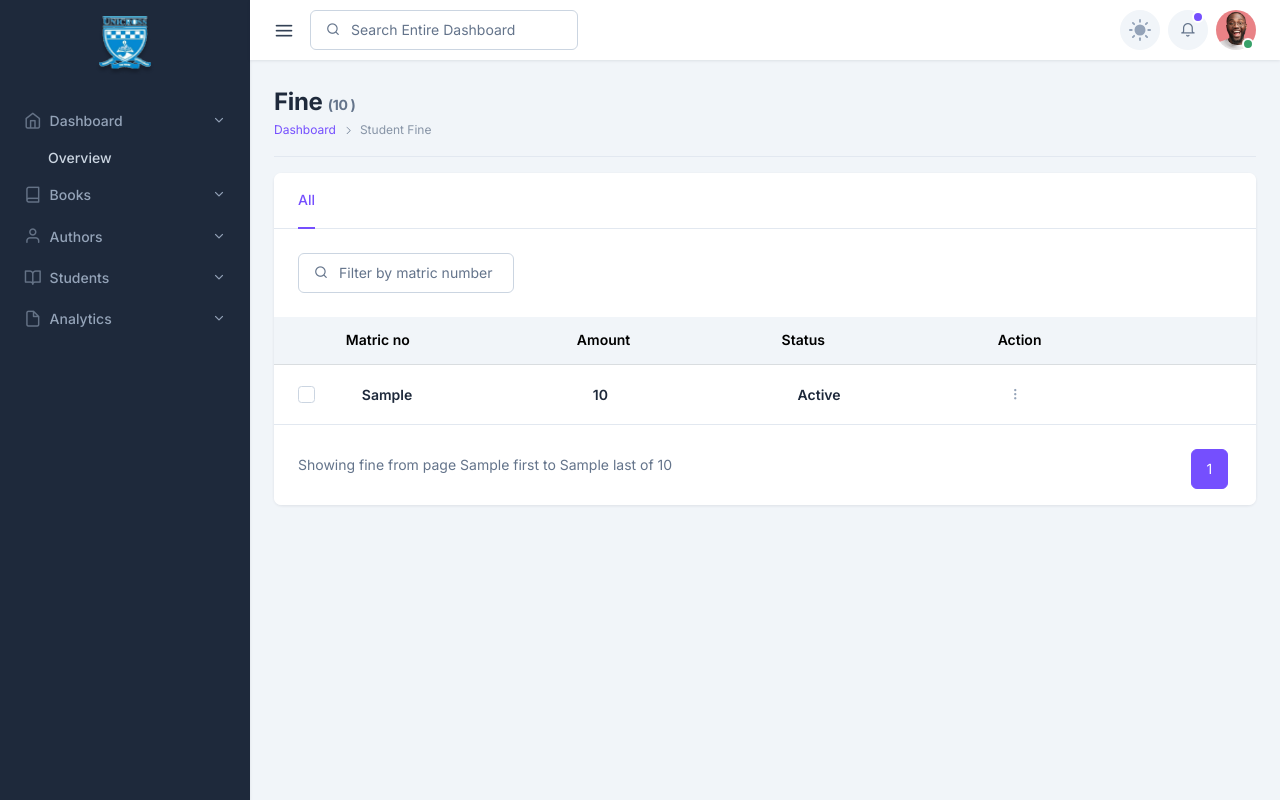
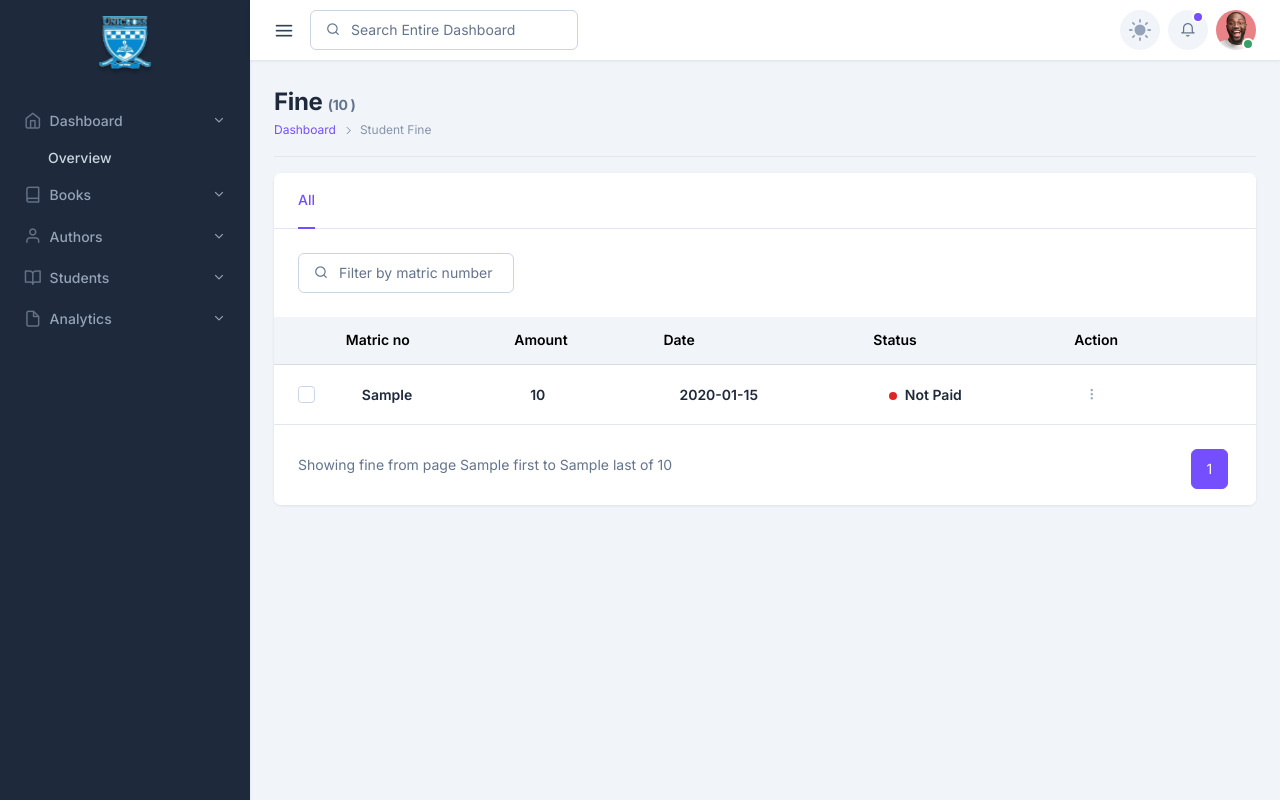
Before and after one commit to onaya7/Library-management-system, a Python web app: template lms/templates/librarian/fine.html in a window 1280 px wide. Run offline with Jinja, Linux system fonts and the light colour scheme; the template is opened without the code that fills it: most values are stand-ins (such as "Sample title", 1, 10 or a date in 2020); form fields are guessed from the names that the template uses; some libraries are stand-ins or nearby versions; some web fonts are replaced.

Commit message:
ref: made changes to fine logic

```diff
--- a/lms/librarian.py
+++ b/lms/librarian.py
@@ -582,7 +582,7 @@ def return_book(issue_id):
 
         fine_amount = calculate_fine(issue.expiry_date)
         if fine_amount > 0:
-            fine = Fine(amount=fine_amount, student_id=student.id)
+            fine = Fine(amount=fine_amount, student_id=student.id, matric_no=student.matric_no)
             db.session.add(fine)
             db.session.commit()
 
@@ -618,10 +618,10 @@ def search_fine():
     fine = None
     if form.validate_on_submit():
         query = form.query.data.lower().strip()
-        fine = Fine.query.filter(Fine.student.matric_no.ilike(f"%{query}%")).paginate(
+        fine = Fine.query.filter(Fine.matric_no.ilike(f"%{query}%")).paginate(
             per_page=10, error_out=False
         )
-    return render_template("librarian/issued_book.html", form=form, fine=fine)
+    return render_template("librarian/fine.html", form=form, fine=fine)
 
 # @librarian.route("/librarian/fine", methods=["GET", "POST"])
 # @session_expired_handler("librarian")
--- a/lms/models.py
+++ b/lms/models.py
@@ -236,6 +236,7 @@ class Fine(UserMixin, db.Model):
     id = db.Column(db.Integer, primary_key=True)
     amount = db.Column(db.Float, default=0)
     student_id = db.Column(db.Integer, db.ForeignKey("student.id"), nullable=False)
+    matric_no = db.Column(db.String(20))
     status = db.Column(db.Boolean, default=False)
     issue = db.relationship("Issue", back_populates="fine")
     student = db.relationship("Student", back_populates="fine")
--- a/lms/templates/librarian/fine.html
+++ b/lms/templates/librarian/fine.html
@@ -71,6 +71,7 @@
                                             <th></th>
                                             <th>Matric no</th>
                                             <th>Amount</th>
+                                            <th>Date</th>
                                             <th>Status</th>
                                             <th>Action</th>
                                             <th></th>
@@ -124,8 +125,28 @@
                                                     <div class="d-flex align-items-center">
                                                         <div class="ms-3">
                                                             <h5 class="mb-0 text-primary-hover txt">
-                                                                {{fine.status}}
+                                                                {{fine.issue[0].return_date.strftime('%Y-%m-%d ')}}
                                                             </h5>
+                                                        </div>
+                                                    </div>
+                                                </a>
+                                            </td>
+
+                                            <td>
+                                                <a href="#" class="text-inherit">
+                                                    <div class="d-flex align-items-center">
+                                                        <div class="ms-3">
+                                                            {% if fine.status is true %}
+                                                            <h5 class="mb-0 text-primary-hover ">
+                                                                <span class="badge bg-success badge-dot me-1"></span>
+                                                                Paid
+                                                            </h5>
+                                                            {% else %}
+                                                            <h5 class="mb-0 text-primary-hover">
+                                                                <span class="badge bg-danger badge-dot me-1"></span>
+                                                                Not Paid
+                                                            </h5>
+                                                            {% endif %}
                                                         </div>
                                                     </div>
                                                 </a>
```
Also changed, not shown: migrations/versions/880386704702_.py (added, +32 -0 lines).
